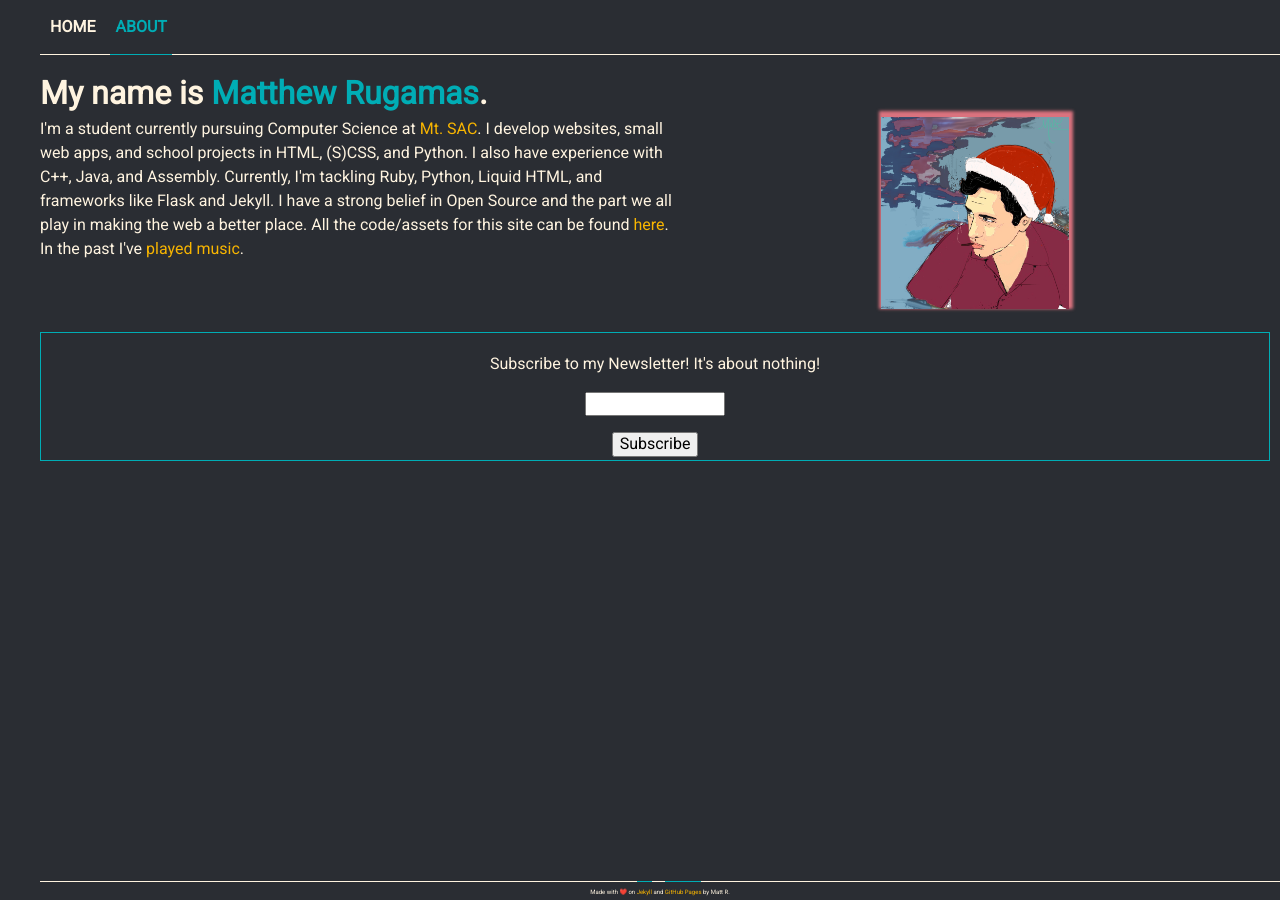
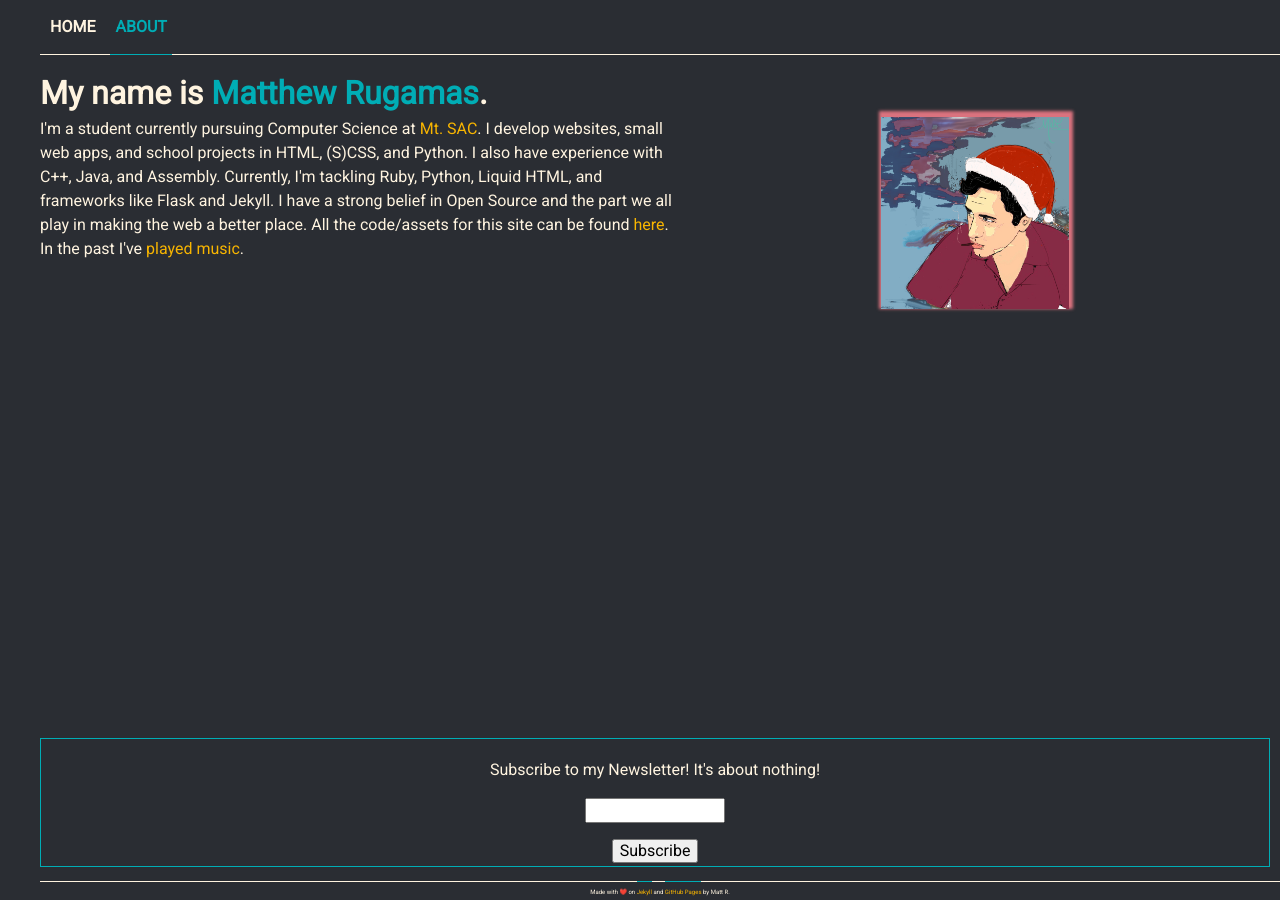
Before and after one commit to MattRugamas/mattrugamas.com, a Jekyll site: the page built from about.html, in a window 1280 px wide. Built offline with Jekyll 4.4.1, drawn with Linux system fonts in a browser that asks for light colours.

Commit message:
last round fer today

```diff
--- a/_sass/main.scss
+++ b/_sass/main.scss
@@ -119,10 +119,12 @@ nav {
 }
 
 div#content {
+	display: flex;
+	flex-flow: column nowrap;
 	min-height: calc(100vh - 72px);
 	padding: 15px 10px 15px 0;
 	h1 {
-		margin: 0 auto;
+		margin: 0;
 		span {
 			color: $blue;
 		} //color
@@ -235,20 +237,11 @@ footer {
 
 /* ABOUT PAGE */
 
-img#selfie {
-	box-shadow: 1px -3px 3px 3px $pink;
-}
-form.newsletter {
-	border: 1px solid $blue;
-	padding: 3px;
-  margin: 1em auto;
-	text-align: center;
-}
 div#content {
 	div#about-me {
-  	display: flex;
+		display: flex;
   	flex-flow: row wrap-reverse;
-  	justify-content: space-between;
+		justify-content: space-between;
 	}
 	div#about-me > a {
 		margin: 0 auto;
@@ -256,6 +249,15 @@ div#content {
 	p.about-me {
   	max-width: 50vw;
   	margin: 0;
+	}
+	img#selfie {
+		box-shadow: 1px -3px 3px 3px $pink;
+	}
+	form.newsletter {
+		border: 1px solid $blue;
+		padding: 3px;
+		margin-top: auto;
+		text-align: center;
 	}
 }
 @media all and (max-width: 500px) {
@@ -272,7 +274,8 @@ div#content {
 @media all and (max-width: 800px) {
   div#content {
     h1#about-hello {
-      margin-bottom: 15px;
+			margin-bottom: 15px;
+			text-align: center;
     }
     p.about-me {
       max-width: 100%;
@@ -312,8 +315,12 @@ div#content {
 }
 @media all and (max-width: 800px) {
 	div#content {
+		h1#post-title {
+			text-align: center;
+		}
 		p#post-date {
 			display: block;
+			text-align: center;
 		}
 	}
 }
```
